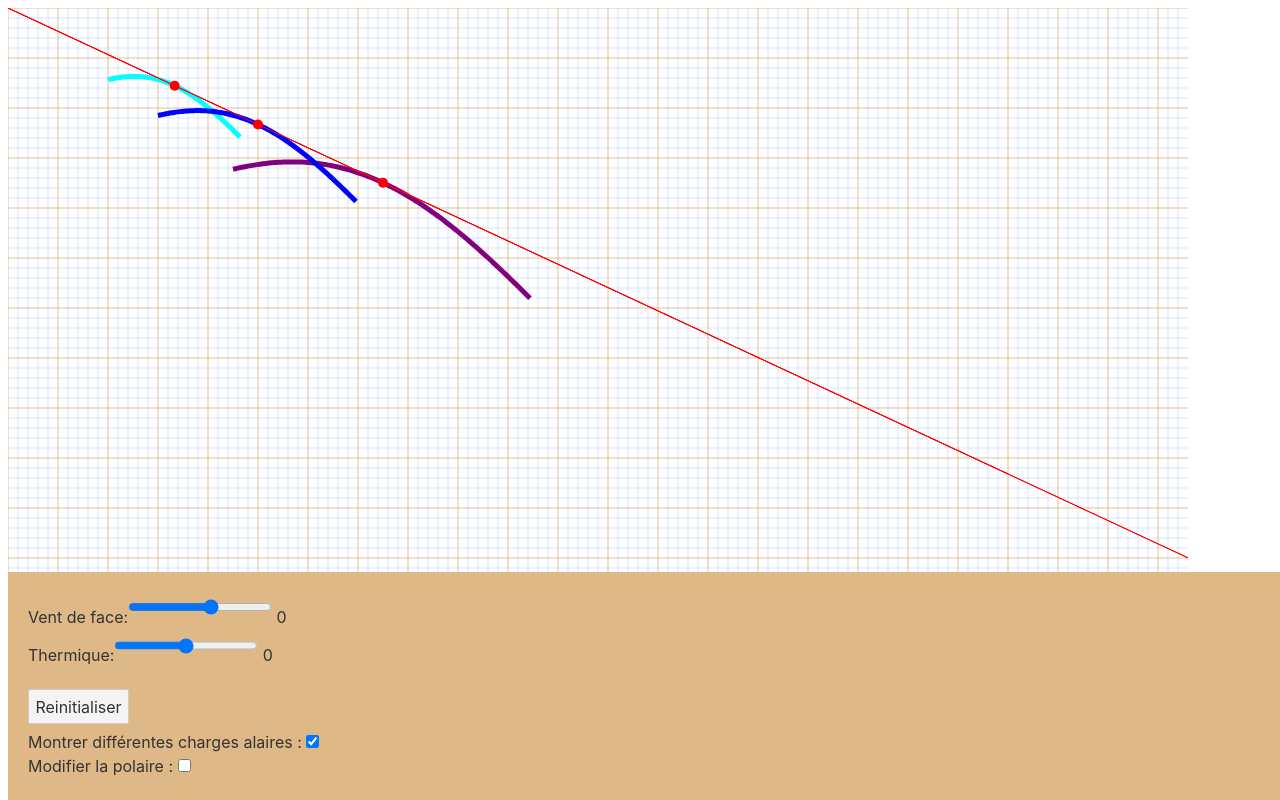
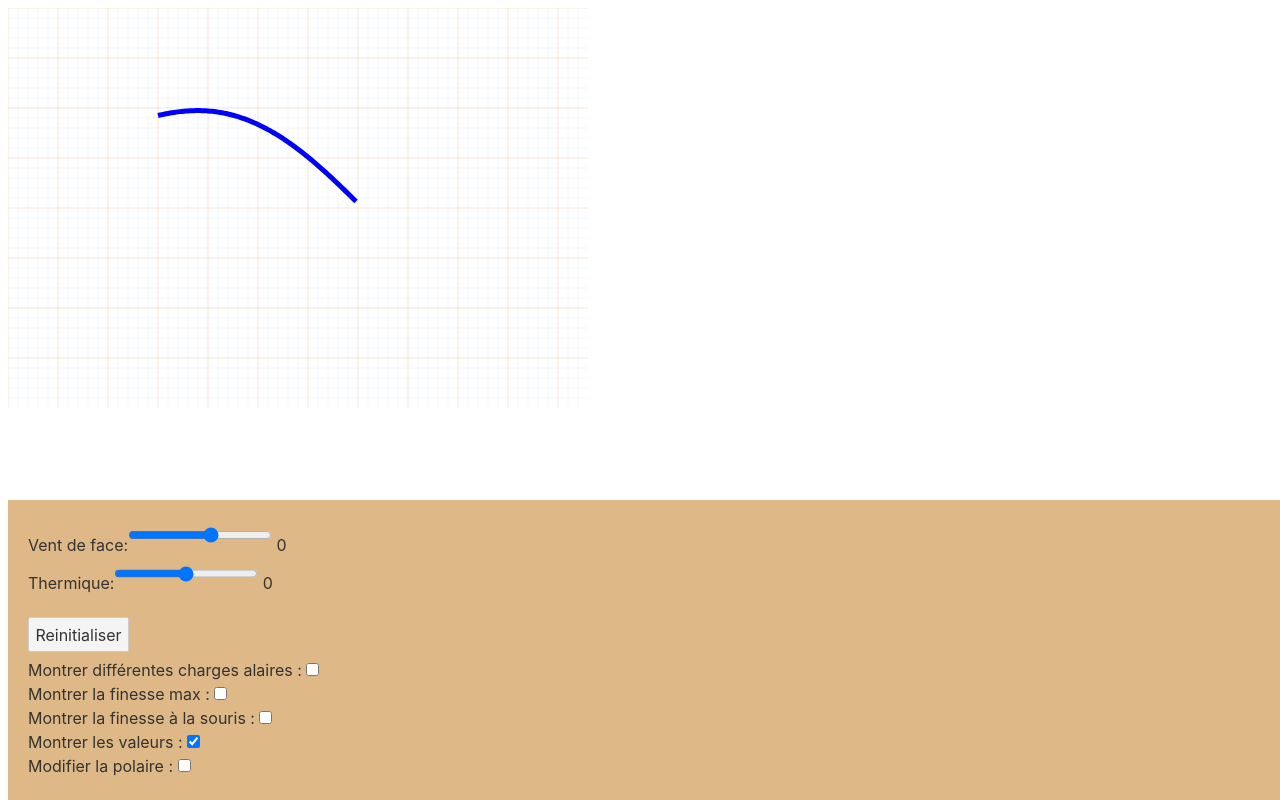
Before and after one commit to friarobaz/bpc, a Svelte app: page / in a window 1280 px wide. Shown: the top 800 px of the page. Built offline with nearby package versions, Linux system fonts and the light colour scheme.

Commit message:
more options

```diff
--- a/src/Canvas.svelte
+++ b/src/Canvas.svelte
@@ -3,8 +3,8 @@
     import {drawMouseLayer, drawCurveLayer} from './draw'
     import {drawGrid} from './grid'
     let gridCanvas, curveCanvas, mouseCanvas, grid, curve, mouse, container
-    const CANVAS_HEIGHT = window.innerHeight - 200
-    const CANVAS_WIDTH = window.innerWidth - 100
+    const CANVAS_HEIGHT = window.innerHeight - 400
+    const CANVAS_WIDTH = window.innerWidth - 700
 
     let settings = {
         width: CANVAS_WIDTH,
@@ -22,7 +22,10 @@
     let curveNumbers = structuredClone(defaultCurveNumbers)
     let showEntireCurve = false
     let showCurveControls = false
-    let showAllPTV = true
+    let showAllPTV = false
+    let showBestGlide  =false
+    let showGlide  =false
+    let showCursorHelper = true
 
     onMount(() => {
         gridCanvas.width = CANVAS_WIDTH;
@@ -34,8 +37,8 @@
         grid = gridCanvas.getContext("2d")
         curve = curveCanvas.getContext("2d")
         mouse = mouseCanvas.getContext("2d")
-        drawGrid(grid, CANVAS_HEIGHT, CANVAS_WIDTH, 10, "rgba(0, 100, 255, 0.15)")
-        drawGrid(grid, CANVAS_HEIGHT, CANVAS_WIDTH, 50, "rgba(255, 150, 0, 0.4)")
+        drawGrid(grid, CANVAS_HEIGHT, CANVAS_WIDTH, 10, "rgba(0, 100, 255, 0.05)")
+        drawGrid(grid, CANVAS_HEIGHT, CANVAS_WIDTH, 50, "rgba(255, 150, 0, 0.15)")
         drawCurveLayer(curve, settings)
     })
 
@@ -47,14 +50,14 @@
         mouse.clearRect(0, 0, settings.width, settings.height)
         if (x >= 0 && x <= CANVAS_WIDTH && y >= 0 && y <= CANVAS_HEIGHT) {
             console.log('updating mouse')
-            drawMouseLayer(mouse, mouseCoordinates, origin, curveNumbers)
+            drawMouseLayer(mouse, mouseCoordinates, origin, curveNumbers, showGlide, showCursorHelper)
         }
     }
 
     $:if (curve) {
         console.log('updating curve')
         curve.clearRect(0, 0, CANVAS_WIDTH, CANVAS_HEIGHT)
-        drawCurveLayer(curve, curveNumbers, origin, showEntireCurve, showAllPTV)
+        drawCurveLayer(curve, curveNumbers, origin, showEntireCurve, showAllPTV, showBestGlide)
     }
 
     const reset = ()=>{
@@ -81,7 +84,16 @@
     <button on:click={reset}>Reinitialiser</button>
     <br>
       Montrer différentes charges alaires :
-<input type="checkbox" bind:checked={showAllPTV}>
+    <input type="checkbox" bind:checked={showAllPTV}>
+    <br>
+    Montrer la finesse max :
+  <input type="checkbox" bind:checked={showBestGlide}>
+  <br>
+    Montrer la finesse à la souris :
+  <input type="checkbox" bind:checked={showGlide}>
+  <br>
+  Montrer les valeurs :
+<input type="checkbox" bind:checked={showCursorHelper}>
 <br>
     Modifier la polaire :
 <input type="checkbox" bind:checked={showCurveControls}>
--- a/src/draw.js
+++ b/src/draw.js
@@ -19,8 +19,10 @@ const cursorHelper = (ctx, x, y) => {
   ctx.stroke()
   ctx.setLineDash([])
   ctx.lineWidth = 1
-  ctx.strokeText(`${x / 10} km/h`, x + 5, 8)
-  ctx.strokeText(`-${y / 100} m/s`, 0, y + 13)
+  ctx.font = "18px sans-serif";
+  ctx.fillStyle = "black"
+  ctx.fillText(`${Math.floor(x / 6)-4} km/h`, x + 5, 18)
+  ctx.fillText(`-${y / 100} m/s`, 0, y + 20)
 }
 
 export const findPoints = (
@@ -92,12 +94,14 @@ const distance = (pointA, pointB) => {
   return Math.sqrt(a * a + b * b)
 }
 
-export const drawMouseLayer = (ctx, mouseCoordinates, origin, curve) => {
-  //cursorHelper(ctx, mouseCoordinates.x, mouseCoordinates.y)
+export const drawMouseLayer = (ctx, mouseCoordinates, origin, curve, showGlide = true, showCursorHelper = true) => {
+  if (showCursorHelper) {
+    cursorHelper(ctx, mouseCoordinates.x, mouseCoordinates.y)
+  }
   const curveFunction = (i) => {
     return Math.cos((i - curve.D) / curve.C) * curve.A + curve.E + i / curve.B
   }
-  if (mouseCoordinates.x > 150 && mouseCoordinates.x < 350) {
+  if (mouseCoordinates.x > 150 && mouseCoordinates.x < 350 && showGlide) {
     drawGlide(
       ctx,
       mouseCoordinates.x,
@@ -114,7 +118,8 @@ export const drawCurveLayer = (
   curve,
   origin,
   showEntireCurve = false,
-  showAllPTV
+  showAllPTV,
+  showBestGlide
 ) => {
   const curveFunction = (i) => {
     return Math.cos((i - curve.D) / curve.C) * curve.A + curve.E + i / curve.B
@@ -135,8 +140,8 @@ export const drawCurveLayer = (
     drawCurve(ctx, allCurvePoints, "rgba(0,0,255,0.1)", 5, origin, false)
   }
   if (showAllPTV) {
-    drawCurve(ctx, heavyCurvePoints, "purple", 5, origin)
-    drawCurve(ctx, lightCurvePoints, "cyan", 5, origin)
+    drawCurve(ctx, heavyCurvePoints, "purple", 5, origin, showBestGlide)
+    drawCurve(ctx, lightCurvePoints, "cyan", 5, origin, showBestGlide)
   }
-  drawCurve(ctx, mainCurvePoints, "blue", 5, origin)
+  drawCurve(ctx, mainCurvePoints, "blue", 5, origin, showBestGlide)
 }
```
Also changed, not shown: public/build/bundle.css, public/build/bundle.js, 2 other files (tests, documents, lock files or other folders).
